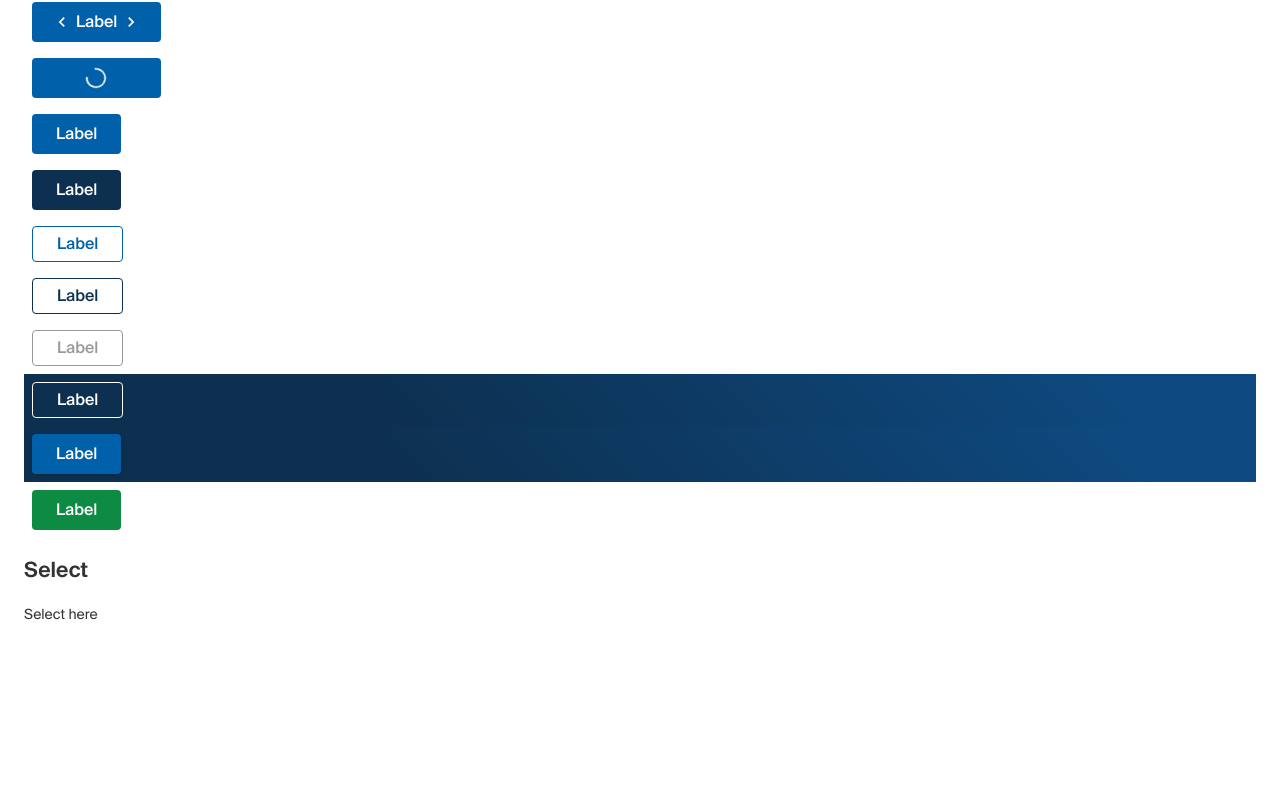
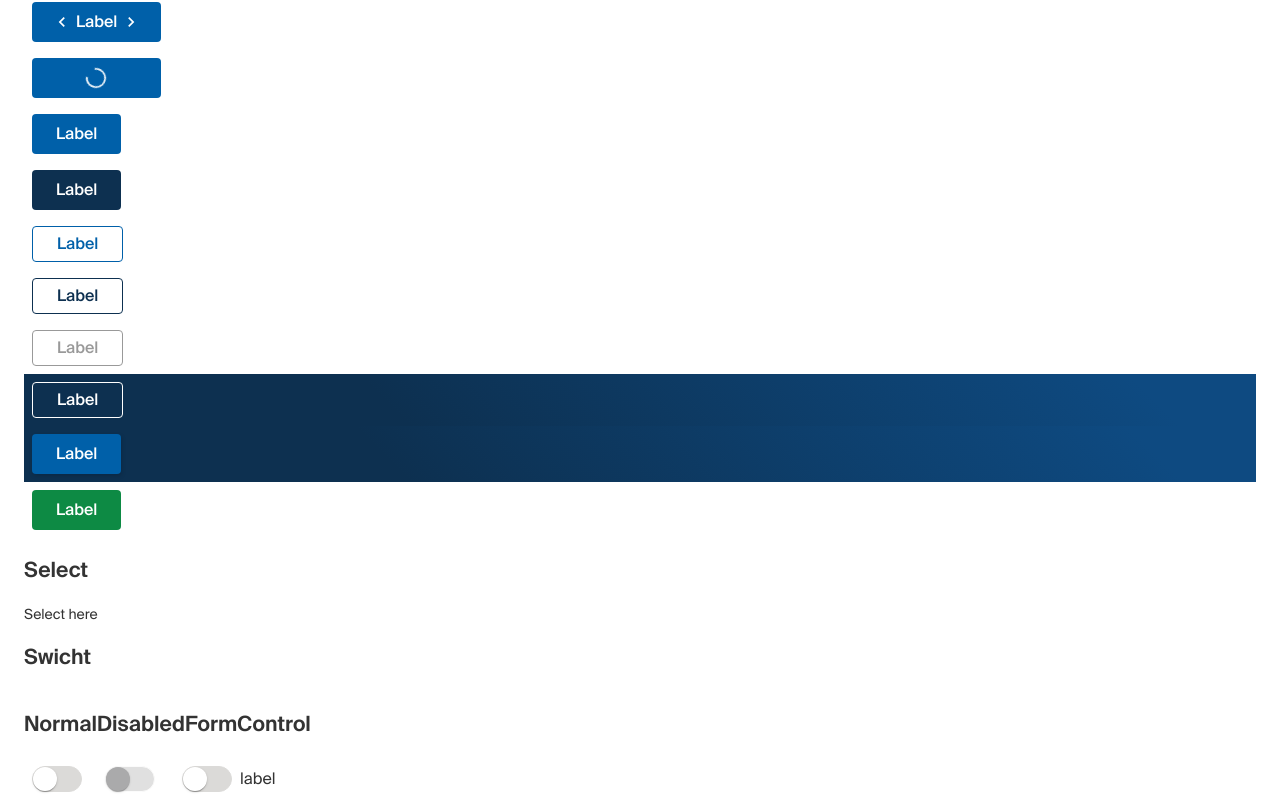
Before and after one commit to santiago86/testcomponents, a React (Create React App) app: page / in a window 1280 px wide. Shown: the part 941-1741 px from the top of the page. Before the commit the page ends 1566 px from the top, so only its background shows below. Built offline with nearby package versions, Linux system fonts and the light colour scheme.

Commit message:
Add swichtCo to the app.js & file is created with the options received by the switch

```diff
--- a/src/App.js
+++ b/src/App.js
@@ -6,6 +6,7 @@ import SelectCo from "./components/selectCo"
 import TypographyCo from "./components/typographyCo"
 
 import ButtonSection from "./section/ButtonSection"
+import SwichtSection from "./section/SwichtSection"
 
 function App() {
   return (
@@ -27,6 +28,8 @@ function App() {
           <ButtonSection />
           <h2> Select </h2>
           <SelectCo />
+          <h2> Swicht </h2>
+          <SwichtSection />
         </header>
       </Container>
     </div>
--- a/src/components/swichtCo.js
+++ b/src/components/swichtCo.js
@@ -1,43 +1,117 @@
 import React from "react"
 import Switch from "@material-ui/core/Switch"
+import { withStyles } from "@material-ui/core/styles"
 import PropTypes from "prop-types"
-/* import FormControlLabel from "@material-ui/core/FormControlLabel"
- */
-/**
- *
- */
+import palette from "../theme/palette"
 
-const SwitchCo = ({ isDisable, name, color }) => {
-  const [state, setState] = React.useState({
-    checked: false,
-  })
-  const handleChange = (event) => {
-    setState({ ...state, checked: event.target.checked })
-  }
-
-  return (
-    <div>
-      <Switch
-        checked={state.checked}
-        onChange={handleChange}
-        disabled={isDisable}
-        color={color}
-        name={name}
-        inputProps={{ "aria-label": `primary ${name}` }}
-      />
-    </div>
-  )
+const transparentColors = {
+  primary: "#0c60a9",
+  default: "#ffffff",
 }
 
-SwitchCo.propTypes = {
-  isDisable: PropTypes.bool,
+const SwichtCo = withStyles((theme) => ({
+  "@keyframes ripplesLoop": {
+    from: {
+      boxShadow: `0px 0px 0px 0.3rem ${
+        transparentColors.primary || transparentColors.default
+      }5D`,
+    },
+    to: {
+      boxShadow: `0px 0px 0px 0.6rem ${
+        transparentColors.primary || transparentColors.default
+      }00`,
+    },
+  },
+  root: {
+    width: 50,
+    height: 26,
+    padding: 0,
+    margin: theme.spacing(1),
+    overflow: "initial",
+  },
+  switchBase: {
+    padding: 1,
+    "&$disabled": {
+      boxShadow: "10px 10px 10px 10px #000",
+    },
+    "&$checked": {
+      transform: "translateX(24px)",
+      color: palette.white,
+      "& + $track": {
+        backgroundColor: palette.primary.main,
+        opacity: 1,
+        border: "none",
+      },
+    },
+    "&$focusVisible $thumb": {
+      color: palette.white,
+      border: "1px solid #fff",
+    },
+    "&$disabled + $track": {
+      opacity: 0,
+    },
+  },
+  thumb: {
+    width: 24,
+    height: 24,
+  },
+  track: {
+    borderRadius: 26 / 2,
+    border: `1px solid ${palette.grey[200]}`,
+    backgroundColor: palette.grey[200],
+    opacity: 1,
+    transition: theme.transitions.create(["background-color", "border"]),
+  },
+  disabled: {},
+  checked: {},
+  focusVisible: {
+    "&:before": {
+      content: '""',
+      position: "absolute",
+      bottom: 0,
+      left: 0,
+      width: 24,
+      height: 24,
+      display: "block",
+      animation: "$ripplesLoop 1.5s linear infinite",
+      borderRadius: 50,
+      zIndex: 1,
+    },
+  },
+}))(({ classes, name, checked, handleChange, disabled, label }) => {
+  return (
+    <Switch
+      focusVisibleClassName={classes.focusVisible}
+      name={name}
+      onChange={handleChange}
+      checked={checked}
+      disabled={disabled}
+      inputProps={{ "aria-label": `${label}` }}
+      disableRipple
+      classes={{
+        root: classes.root,
+        switchBase: classes.switchBase,
+        thumb: classes.thumb,
+        track: classes.track,
+        checked: classes.checked,
+      }}
+    />
+  )
+})
+
+SwichtCo.propTypes = {
   name: PropTypes.string,
-  color: PropTypes.string,
+  label: PropTypes.string,
+  checked: PropTypes.bool,
+  handleChange: PropTypes.func,
+  disabled: PropTypes.bool,
 }
 
-SwitchCo.defaultProps = {
-  isDisable: false,
-  name: "Swicht",
+SwichtCo.defaultProps = {
+  disabled: false,
+  name: "swicht",
+  label: "swicht",
   color: "primary",
 }
-export default SwitchCo
+
+export default SwichtCo
--- /dev/null
+++ b/src/section/SwichtSection.js
@@ -0,0 +1,24 @@
+import React from "react"
+import FormControlLabel from "@material-ui/core/FormControlLabel"
+import SwichtCo from "../components/swichtCo"
+
+const SwichtSection = () => (
+  <div style={{ display: "flex" }}>
+    <div>
+      <h2>Normal</h2>
+      <SwichtCo name="custom swicht" />
+    </div>
+    <div>
+      <h2>Disabled</h2>
+      <SwichtCo name="custom swicht" disabled />
+    </div>
+    <div>
+      <h2>FormControl</h2>
+      <FormControlLabel
+        control={<SwichtCo name="custom swicht" />}
+        label="label"
+      />
+    </div>
+  </div>
+)
+export default SwichtSection
```
